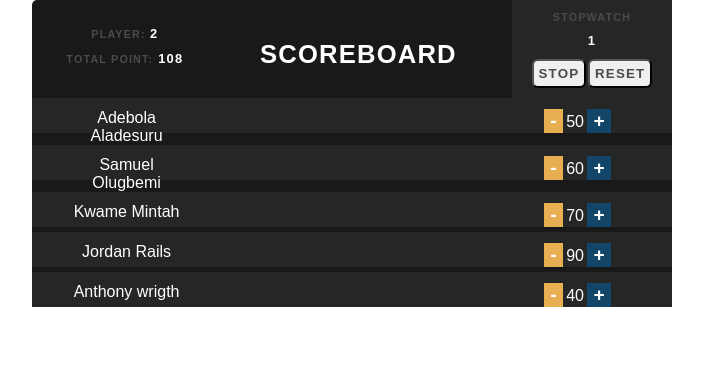
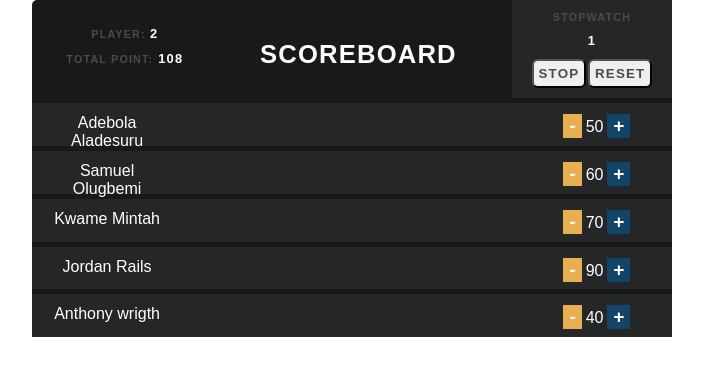
Before and after one commit to aladesuru/reactproject, a React (Create React App) app: page / in a window 1280 px wide. Shown: the top 376 px of the page, without its empty margins (288-991 px from the left). Built offline with nearby package versions, Linux system fonts and the light colour scheme.

Commit message:
re-style players

```diff
--- a/src/index.css
+++ b/src/index.css
@@ -95,12 +95,12 @@ body {
 {
 	.App
 	{
-		padding: 5px 2%;
+		padding: 5px 0;
 
 	}
 	.stopwatch
 	{
-		padding-top: 5px;
+		padding: 5px;
 	}
 }
 
@@ -110,7 +110,10 @@ body {
 {
 	background-color: #252626;
 	clear: both;
+	display: block;
 }
+
+
 .player_score button
 {
 	color: #fff;
@@ -138,20 +141,21 @@ body {
 {
 	.player-container
 	{
-		padding: 0px 20px 2%;
+		padding: 10px 5px 2%;
 		border: 1px solid #252626;
+		margin: 5px 0;
 	}
 
 	.player
 	{
-		padding: 10px;
+		/*padding-top: 5px;*/
+
 	}
 	.player > div
 	{
 		/*outline: 1px solid red;*/
 		padding: 0 1%;
 		width: 20%;
-		display: inline-block;
 	}
 	.player > div:first-child
 	{
@@ -161,10 +165,17 @@ body {
 	.player > div:last-child
 	{
 		float: right;
+
 	}
 	.player_score span
 	{
 		margin: 0 3%;
+	}
+	.player-container::after
+	{
+		content: " ";
+		display: inline-block;
+		clear: both;
 	}
 
 }
```
